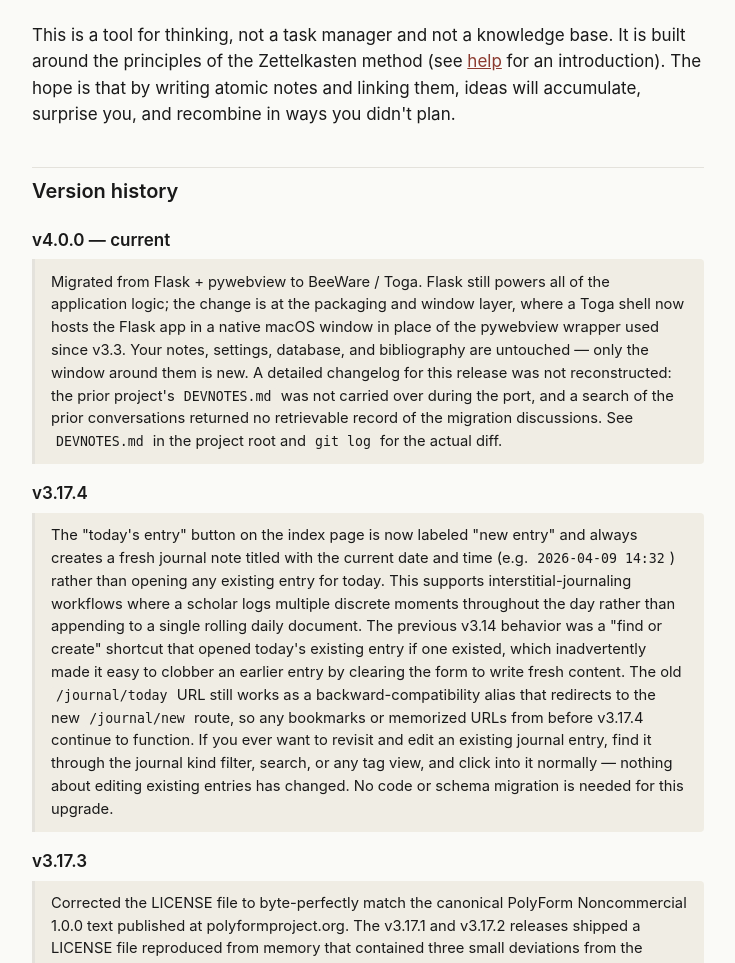
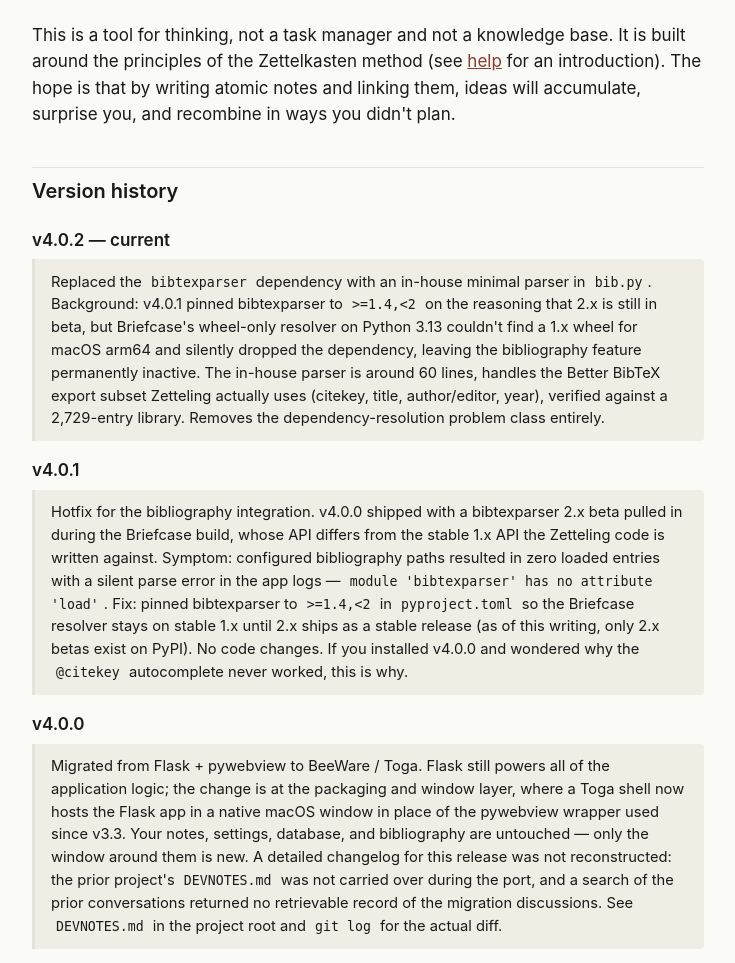
Before and after one commit to shivissar/Slipbox, a Flask app: page /about in a window 1280 px wide. Shown: the part 366-1329 px from the top of the page, without its empty margins (272-1007 px from the left). Run offline with Flask 3, Linux system fonts and the light colour scheme; some libraries are stand-ins or nearby versions.

Commit message:
add v4.0.2 changelog entry (missed in initial v4.0.2 ship)

```diff
--- a/src/Zetteling/templates/about.html
+++ b/src/Zetteling/templates/about.html
@@ -23,7 +23,35 @@
     <h2>Version history</h2>
 
     <dl class="changelog">
-      <dt>v4.0.0 — current</dt>
+      <dt>v4.0.2 — current</dt>
+      <dd>Replaced the <code>bibtexparser</code> dependency with an
+        in-house minimal parser in <code>bib.py</code>. Background:
+        v4.0.1 pinned bibtexparser to <code>&gt;=1.4,&lt;2</code> on
+        the reasoning that 2.x is still in beta, but Briefcase's
+        wheel-only resolver on Python 3.13 couldn't find a 1.x wheel
+        for macOS arm64 and silently dropped the dependency, leaving
+        the bibliography feature permanently inactive. The in-house
+        parser is around 60 lines, handles the Better BibTeX export
+        subset Zetteling actually uses (citekey, title, author/editor,
+        year), verified against a 2,729-entry library. Removes the
+        dependency-resolution problem class entirely.</dd>
+
+      <dt>v4.0.1</dt>
+      <dd>Hotfix for the bibliography integration. v4.0.0 shipped with
+        a bibtexparser 2.x beta pulled in during the Briefcase build,
+        whose API differs from the stable 1.x API the Zetteling code
+        is written against. Symptom: configured bibliography paths
+        resulted in zero loaded entries with a silent parse error in
+        the app logs — <code>module 'bibtexparser' has no attribute
+        'load'</code>. Fix: pinned bibtexparser to
+        <code>&gt;=1.4,&lt;2</code> in <code>pyproject.toml</code> so
+        the Briefcase resolver stays on stable 1.x until 2.x ships as
+        a stable release (as of this writing, only 2.x betas exist on
+        PyPI). No code changes. If you installed v4.0.0 and wondered
+        why the <code>@citekey</code> autocomplete never worked, this
+        is why.</dd>
+
+      <dt>v4.0.0</dt>
       <dd>Migrated from Flask + pywebview to BeeWare / Toga. Flask
         still powers all of the application logic; the change is at
         the packaging and window layer, where a Toga shell now hosts
```
